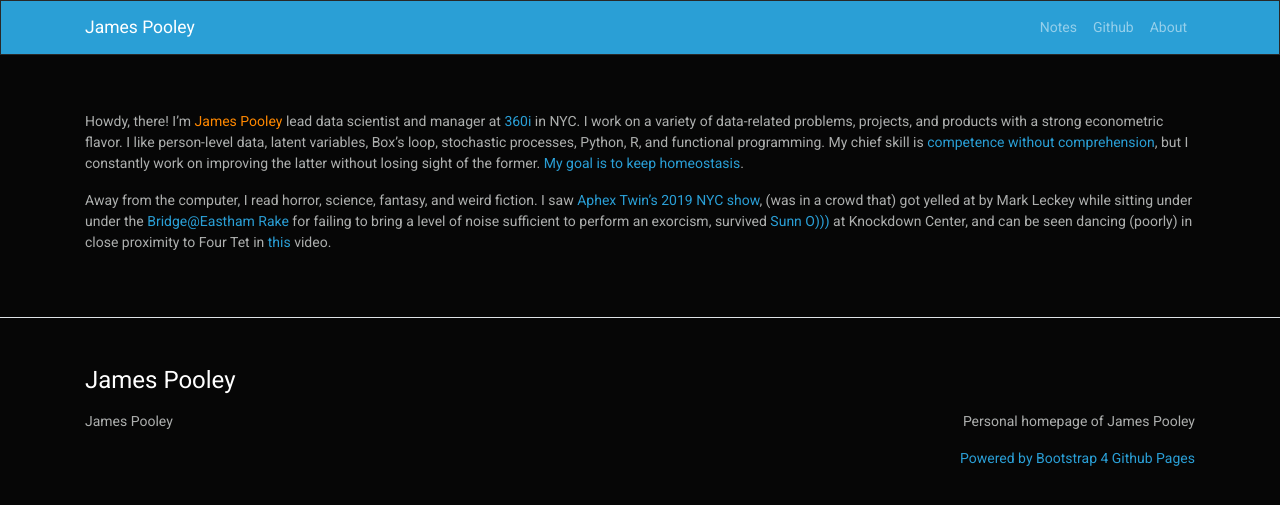
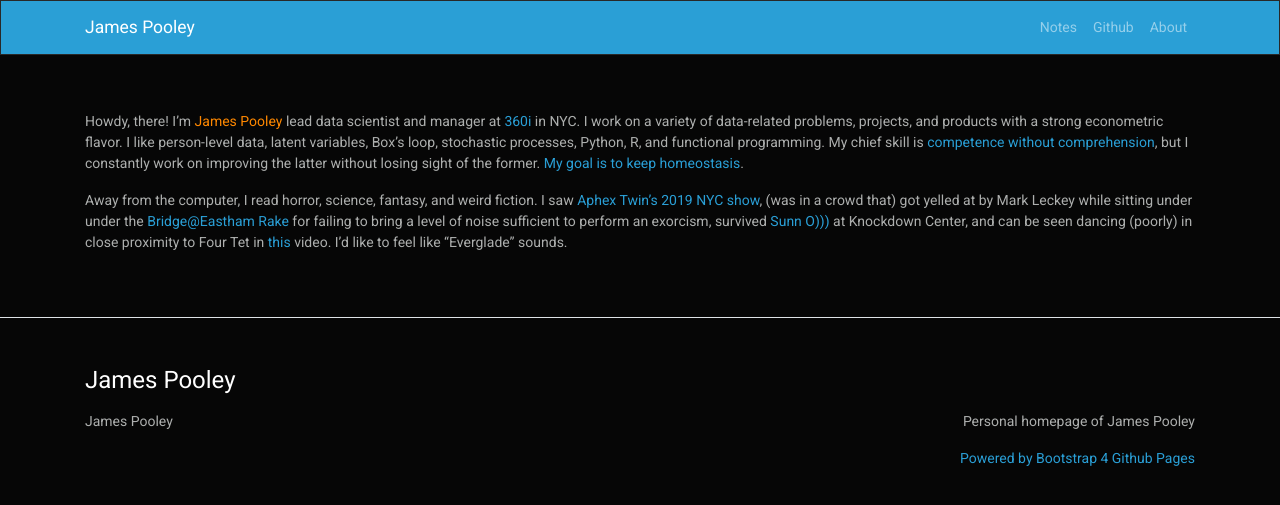
Before and after one commit to jamespooley/archived-jamespooley.github.io, a Jekyll site: the page built from about.md, in a window 1280 px wide. Shown: the top 505 px of the page. Built offline with Jekyll 4.4.1, drawn with Linux system fonts in a browser that asks for light colours; our own code applies the rules of GitHub Pages for plain Markdown files.

Commit message:
Add aspiration

```diff
--- a/about.md
+++ b/about.md
@@ -13,4 +13,4 @@ for failing to bring a level of noise sufficient to perform
 an exorcism, survived [Sunn O)))](https://www.youtube.com/watch?v=jyT4kJwn8G8)
 at Knockdown Center, and can
 be seen dancing (poorly) in close proximity to Four Tet in
-[this](https://www.youtube.com/watch?v=yWstd3jDZIs) video.
+[this](https://www.youtube.com/watch?v=yWstd3jDZIs) video. I'd like to feel like "Everglade" sounds.
```
